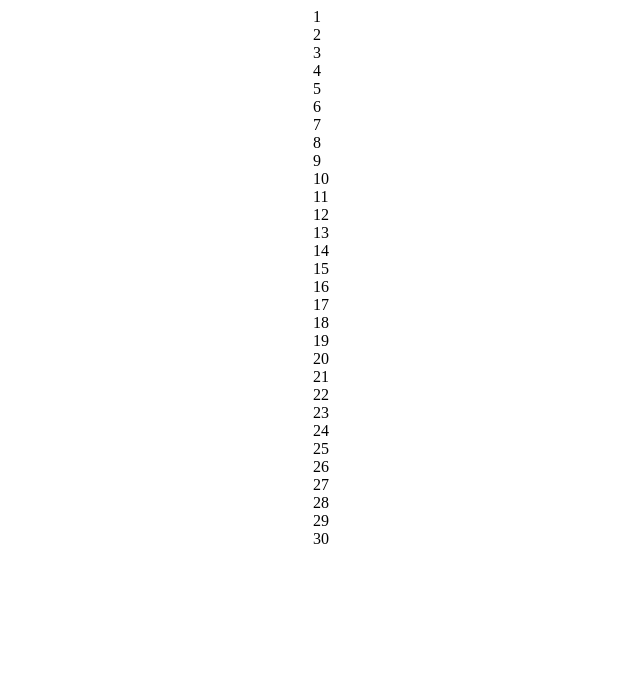
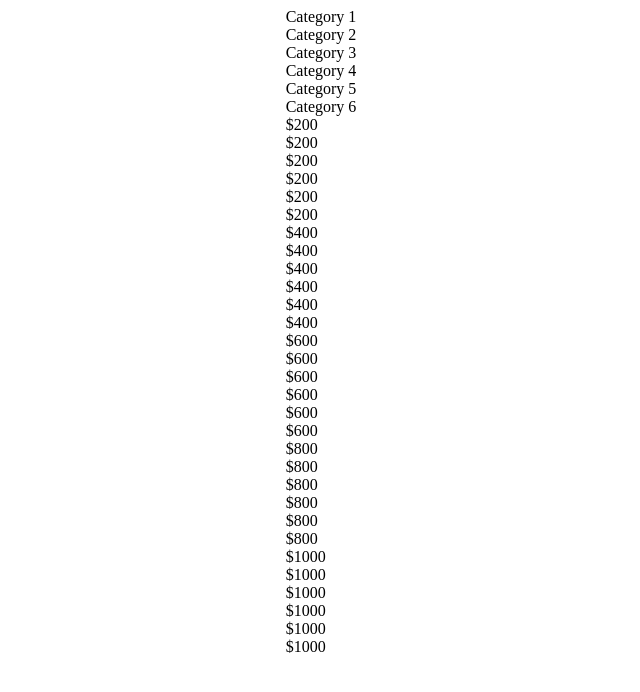
Before and after one commit to CPTC-CPW/JeopardyJS, a plain HTML site: page index.html in a window 1280 px wide. Shown: the whole page, without its empty margins (319-959 px from the left). Drawn offline with Linux system fonts and the light colour scheme.

```diff
--- a/index.html
+++ b/index.html
@@ -9,36 +9,42 @@
 </head>
 <body>
     <div class="board">
-        <div class="box">1</div>
-        <div class="box">2</div>
-        <div class="box">3</div>
-        <div class="box">4</div>
-        <div class="box">5</div>
-        <div class="box">6</div>
-        <div class="box">7</div>
-        <div class="box">8</div>
-        <div class="box">9</div>
-        <div class="box">10</div>
-        <div class="box">11</div>
-        <div class="box">12</div>
-        <div class="box">13</div>
-        <div class="box">14</div>
-        <div class="box">15</div>
-        <div class="box">16</div>
-        <div class="box">17</div>
-        <div class="box">18</div>
-        <div class="box">19</div>
-        <div class="box">20</div>
-        <div class="box">21</div>
-        <div class="box">22</div>
-        <div class="box">23</div>
-        <div class="box">24</div>
-        <div class="box">25</div>
-        <div class="box">26</div>
-        <div class="box">27</div>
-        <div class="box">28</div>
-        <div class="box">29</div>
-        <div class="box">30</div>
+        <div class="box">Category 1</div>
+        <div class="box">Category 2</div>
+        <div class="box">Category 3</div>
+        <div class="box">Category 4</div>
+        <div class="box">Category 5</div>
+        <div class="box">Category 6</div>
+        <div class="box">$200</div>
+        <div class="box">$200</div>
+        <div class="box">$200</div>
+        <div class="box">$200</div>
+        <div class="box">$200</div>
+        <div class="box">$200</div>
+        <div class="box">$400</div>
+        <div class="box">$400</div>
+        <div class="box">$400</div>
+        <div class="box">$400</div>
+        <div class="box">$400</div>
+        <div class="box">$400</div>
+        <div class="box">$600</div>
+        <div class="box">$600</div>
+        <div class="box">$600</div>
+        <div class="box">$600</div>
+        <div class="box">$600</div>
+        <div class="box">$600</div>
+        <div class="box">$800</div>
+        <div class="box">$800</div>
+        <div class="box">$800</div>
+        <div class="box">$800</div>
+        <div class="box">$800</div>
+        <div class="box">$800</div>
+        <div class="box">$1000</div>
+        <div class="box">$1000</div>
+        <div class="box">$1000</div>
+        <div class="box">$1000</div>
+        <div class="box">$1000</div>
+        <div class="box">$1000</div>
     </div>
 </body>
 </html>
```
